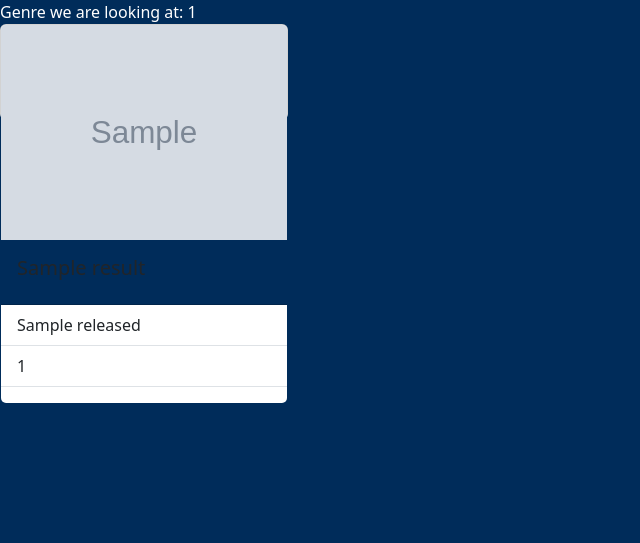
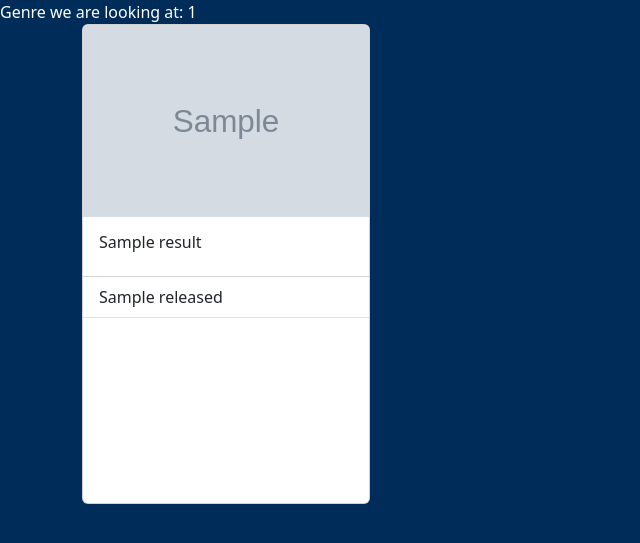
Before and after one commit to Fiyin-T/GMRD, a Django app: page /lists/1/games/genres/1/ in a window 1280 px wide. Shown: the part 56-599 px from the top of the page, without its empty margins (0-640 px from the left). Run offline with Django 4.2, Linux system fonts and the light colour scheme; tables that the repository leaves empty hold one stand-in row (values such as "Sample post"); grey boxes marked "Sample" are stand-in pictures; a database or web service that is not in the repository returns one stand-in record (values such as "Sample title"); data that the repository does not hold is empty.

Commit message:
Updating styling and add/remove game auth

```diff
--- a/main_app/static/css/styles.css
+++ b/main_app/static/css/styles.css
@@ -15,9 +15,11 @@ h1 {
 }
 
 .card {
-    display: inline-block;
-    width: 18rem;
-    height: 6rem;
+    display:inline-block;
+    margin: 0 auto;
+    float: none;
+    margin-bottom: 10px;
+
 }
 
 a {
@@ -32,3 +34,9 @@ a:hover {
 input {
     color: black;
 }
+
+.card-img-top {
+    width: 100%;
+    height: 15vw;
+    object-fit: cover;
+}
--- a/main_app/templates/games/genre_index.html
+++ b/main_app/templates/games/genre_index.html
@@ -4,20 +4,18 @@
 Genre we are looking at:
 {{ genre|title }}
 
-<div class="card-columns">
+<div class="card-columns container">
     {% for game in games %}
 
-    <div class="card" style="width: 18rem;">
+    <div class="card" style="width: 18rem; height:30rem;">
       <a href="{% url 'game_index' list_id game.id %}">
             <img class="card-img-top" src="{{ game.background_image }}" alt="Card image cap">
         </a>
         <div class="card-body">
-          <h5 class="card-title">{{ game.name }}</h5>
-          <p class="card-text"></p>
+          <h6 class="card-title">{{ game.name }}</h6>
         </div>
         <ul class="list-group list-group-flush">
           <li class="list-group-item">{{ game.released }}</li>
-          <li class="list-group-item">{{ game.id }}</li>
           <li class="list-group-item"></li>
         </ul>
       </div>
--- a/main_app/views.py
+++ b/main_app/views.py
@@ -57,6 +57,7 @@ def game_index(request, list_id, game_id):
     context = { 'game': game_data, 'release': release, 'description': description, 'list_id': list_id, 'screenshot': screenshot}
     return render(request, 'games/game_index.html', context)
 
+@login_required
 def assoc_game(request, list_id):
   title = request.POST['title']
   list = List.objects.get(id=list_id)
@@ -75,6 +76,7 @@ def assoc_game(request, list_id):
   list.game.add(game.id)
   return redirect('list_detail', list_id=list_id )
 
+@login_required
 def unassoc_game(request, list_id, game_id):
   List.objects.get(id=list_id).game.remove(game_id)
   return redirect('list_detail', list_id=list_id )
@@ -88,10 +90,12 @@ class ListCreate(LoginRequiredMixin, CreateView):
     form.instance.user = self.request.user
     return super().form_valid(form)
 
+@login_required
 def lists_index(request):
   lists = List.objects.filter(user = request.user)
   return render(request, 'lists/index.html', { 'lists': lists })
 
+@login_required
 def lists_detail(request, list_id):
   list = List.objects.get(id=list_id)
   return render(request, 'lists/list_detail.html', { 'list': list })
```
Also changed, not shown: GMRD/settings.py (+12 -2 lines), main_app/templates/games/genres.html (+4 -5 lines), main_app/templates/lists/list_detail.html (+7 -2 lines), main_app/migrations/0002_game_screenshot_url_alter_game_description.py (deleted).
